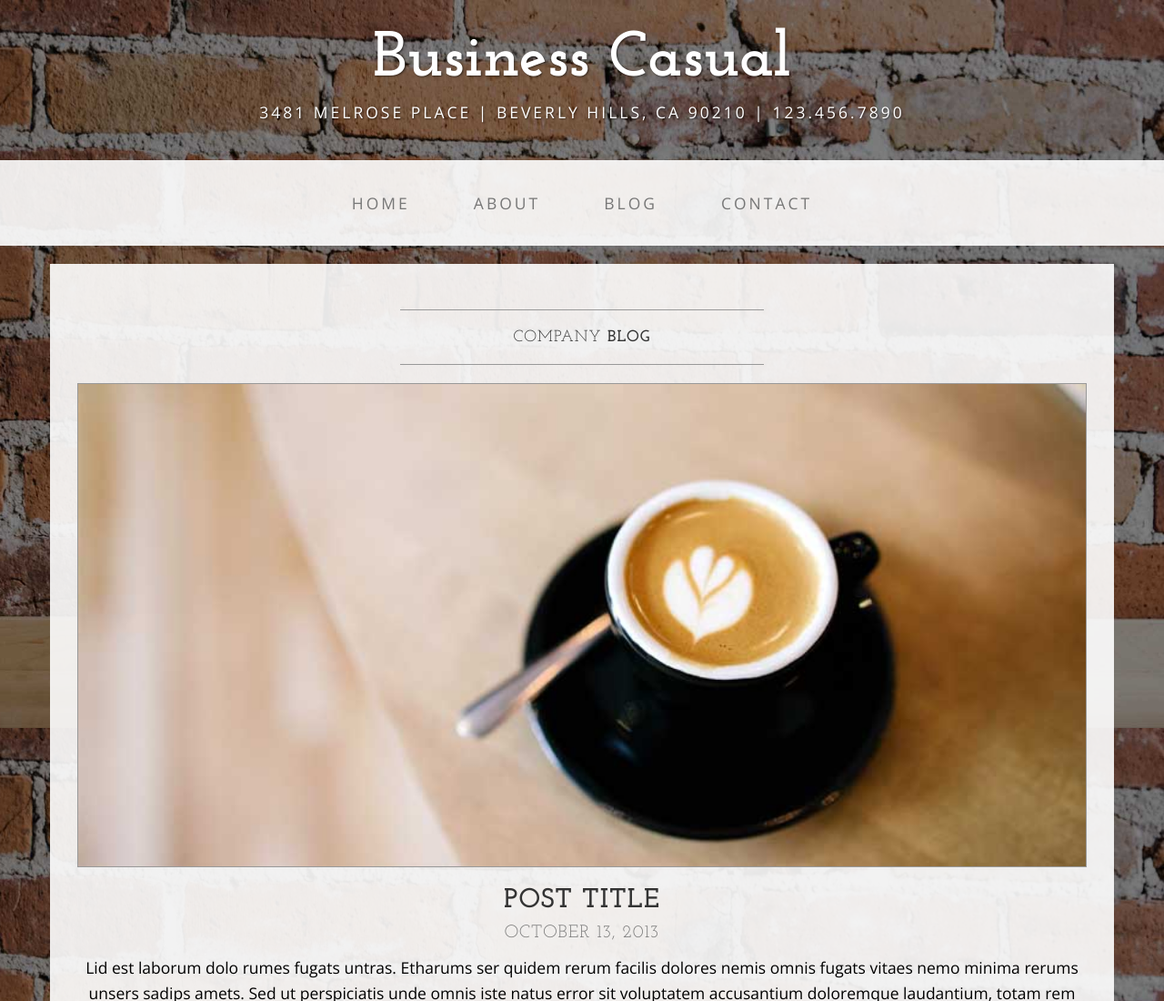
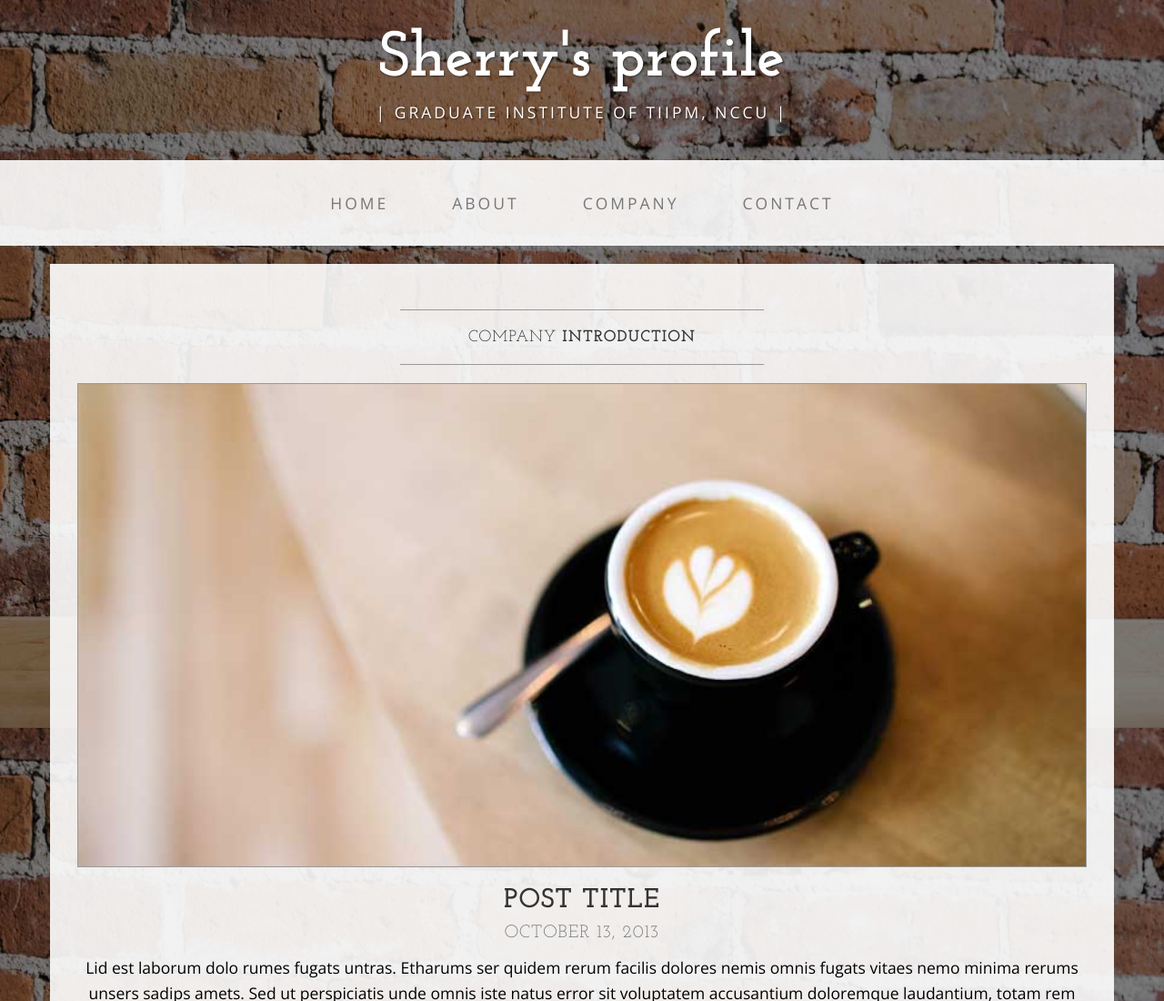
Before and after one commit to sherryatdf/SherryhhChen.github.io, a plain HTML site: page blog.html in a window 1280 px wide. Shown: the top 1100 px of the page at 91% size. Drawn offline with nearby package versions, Linux system fonts and the light colour scheme.

Commit message:
wording(about.blog)

```diff
--- a/blog.html
+++ b/blog.html
@@ -9,7 +9,7 @@
     <meta name="description" content="">
     <meta name="author" content="">
 
-    <title>Blog - Business Casual - Start Bootstrap Theme</title>
+    <title> Company - Sherry's Working Experience </title>
 
     <!-- Bootstrap Core CSS -->
     <link href="css/bootstrap.min.css" rel="stylesheet">
@@ -32,8 +32,8 @@
 
 <body>
 
-    <div class="brand">Business Casual</div>
-    <div class="address-bar">3481 Melrose Place | Beverly Hills, CA 90210 | 123.456.7890</div>
+    <div class="brand">Sherry's profile</div>
+    <div class="address-bar">| Graduate Institute of TIIPM, NCCU |</div>
 
     <!-- Navigation -->
     <nav class="navbar navbar-default" role="navigation">
@@ -59,7 +59,7 @@
                         <a href="about.html">About</a>
                     </li>
                     <li>
-                        <a href="blog.html">Blog</a>
+                        <a href="blog.html">company</a>
                     </li>
                     <li>
                         <a href="contact.html">Contact</a>
@@ -78,7 +78,7 @@
                 <div class="col-lg-12">
                     <hr>
                     <h2 class="intro-text text-center">Company
-                        <strong>blog</strong>
+                        <strong>introduction</strong>
                     </h2>
                     <hr>
                 </div>
```
Also changed, not shown: about.html (+2 -2 lines).
